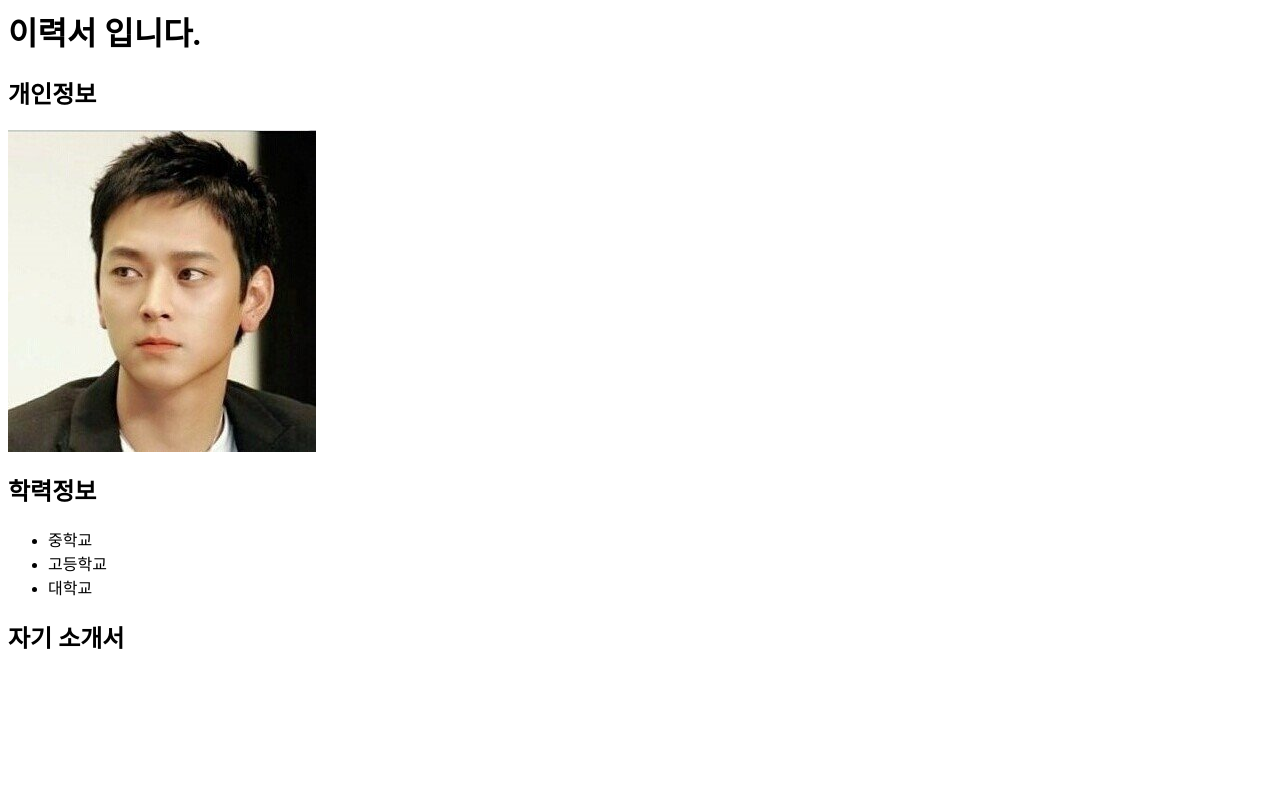
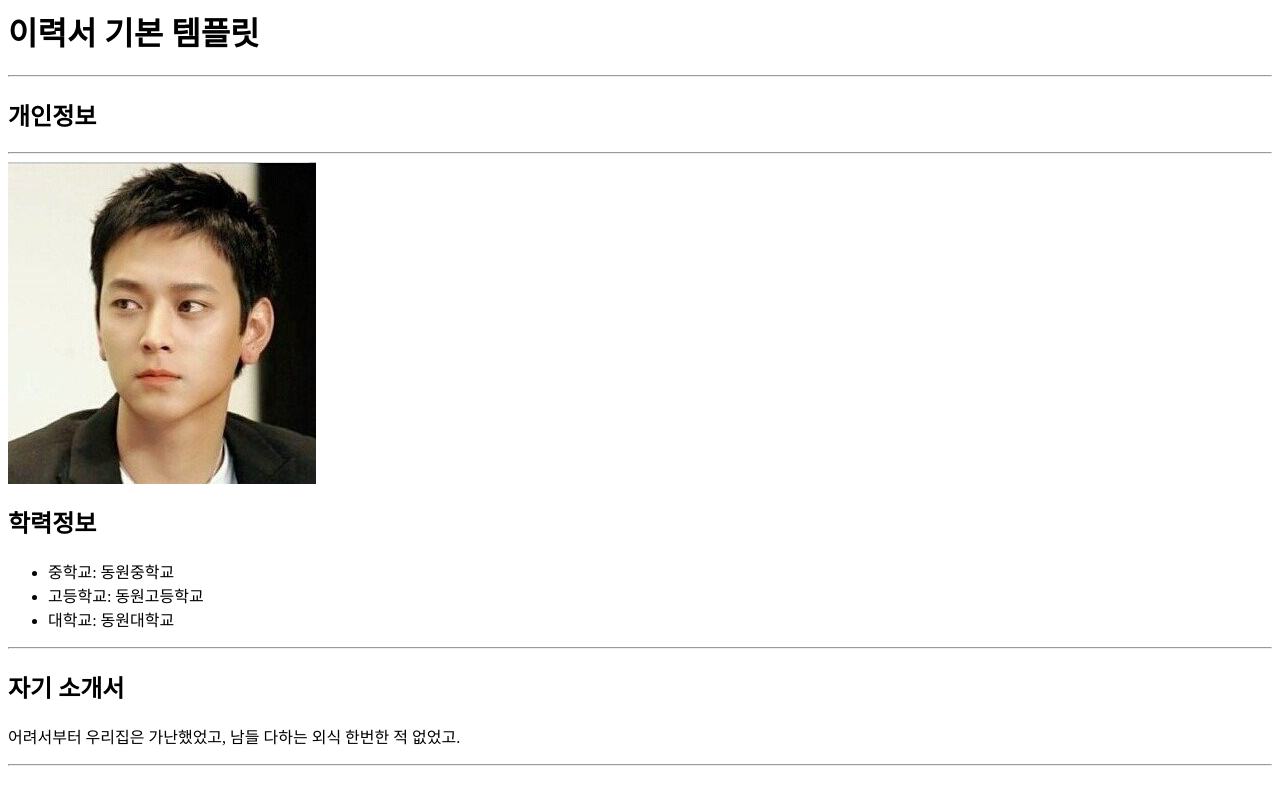
Before and after one commit to SuHyeonJung/embedded2, a plain HTML site: page docs/resume2.html in a window 1280 px wide. Drawn offline with Linux system fonts and the light colour scheme.

Commit message:
Update resume2.html

```diff
--- a/docs/resume2.html
+++ b/docs/resume2.html
@@ -1,14 +1,19 @@
 <html>
 <body>
-<h1>이력서 입니다.</h1>
+<h1>이력서 기본 템플릿</h1>
+<hr>
 <h2>개인정보</h2>
+<hr>
 <img src=./강동원.jpg>
 <h2>학력정보</h2>
 <ul>
-  <li>중학교</li>
-  <li>고등학교</li>
-  <li>대학교</li>
+  <li>중학교: 동원중학교</li>
+  <li>고등학교: 동원고등학교</li>
+  <li>대학교: 동원대학교</li>
 </ul>
+<hr>
 <h2>자기 소개서</h2>
+  <p>어려서부터 우리집은 가난했었고, 남들 다하는 외식 한번한 적 없었고.</p>
+<hr>
 </body>
 </html>
```
